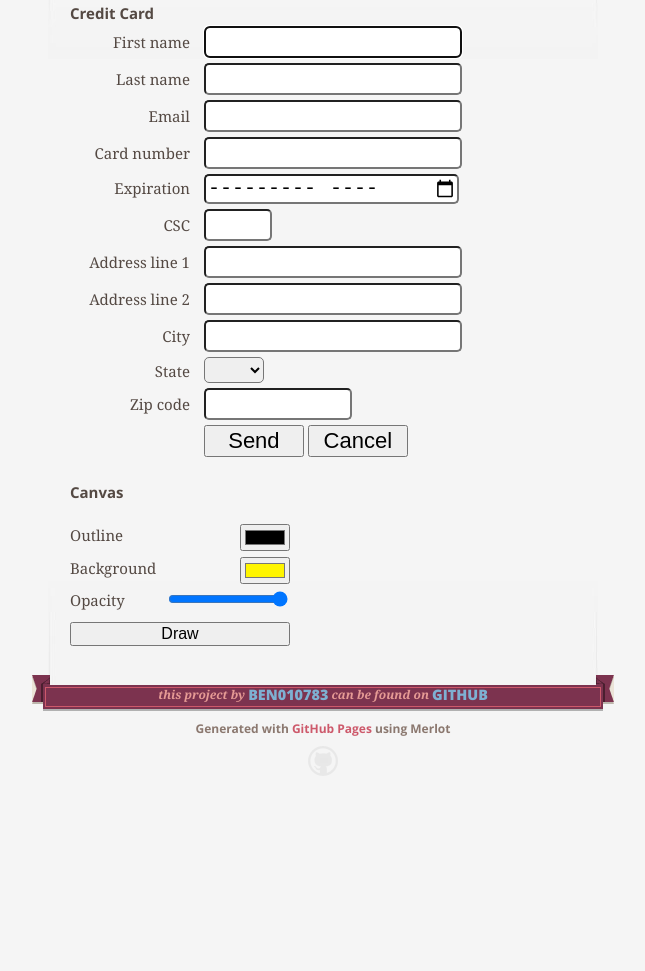
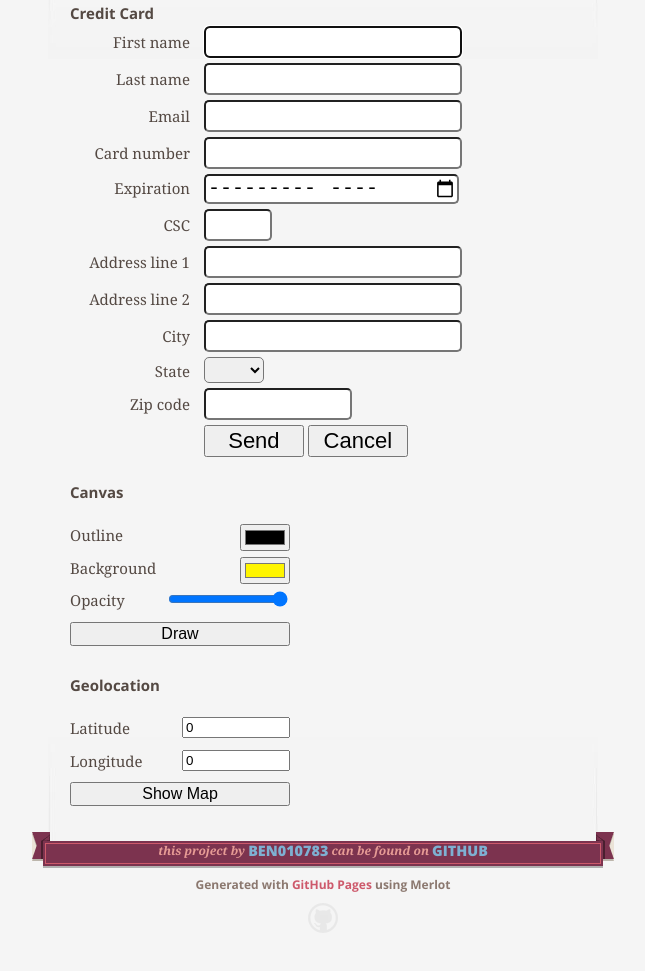
Before and after one commit to JiveManlyBen/html5-examples, a plain HTML site: page forms.html in a window 1280 px wide. Shown: the part 286-1257 px from the top of the page, without its empty margins (317-962 px from the left). Before the commit the page ends 1102 px from the top, so only its background shows below. Drawn offline with nearby package versions, Linux system fonts and the light colour scheme.

Commit message:
Added an example of number input type and geolocation

```diff
--- a/forms.html
+++ b/forms.html
@@ -189,7 +189,21 @@
 	</div>
 	<div class="clear"></div>
 </section>
-     </section>
+
+<section id="geolocation" class="form_section">
+<h3>
+<a name="geolocation" class="anchor" href="#geolocation"><span class="octicon octicon-link"></span></a>Geolocation</h3>
+
+	<div class="geo_controls">
+		<label class="geo_label">Latitude<input id="geo_latitude" class="geo_coord" type="number" min="-90" max="90"></label>
+		<label class="geo_label">Longitude<input id="geo_longitude" class="geo_coord" type="number" min="-90" max="90"></label>
+		<label class="geo_label"><button id="map_button" class="show_map">Show Map</button></label>
+	</div>
+	<div class="geo_display">
+	</div>
+	<div class="clear"></div>
+</section>
+	    </section>
 
       <footer>
         <span class="ribbon-outer">
--- a/javascripts/forms.js
+++ b/javascripts/forms.js
@@ -1,4 +1,21 @@
 jQuery(function ($) {
+  var latitude = 0, longitude = 0;
+  if ("geolocation" in navigator) {
+    navigator.geolocation.getCurrentPosition(function(position) {
+      $("#geo_latitude").val(position.coords.latitude);
+      $("#geo_longitude").val(position.coords.longitude);
+    }, function() {
+      $("#geo_latitude").val(0);
+      $("#geo_longitude").val(0);
+    });
+  }
+  $("#geo_latitude").val(latitude);
+  $("#geo_longitude").val(longitude);
+  $("#map_button").click(function() {
+    $(".geo_display").empty();
+    var imgSrc = "http://maps.googleapis.com/maps/api/staticmap?center=" + $("#geo_latitude").val() + "," + $("#geo_longitude").val() + "&zoom=14&size=250x250&sensor=false";
+    $(".geo_display").append("<img src=\"" + imgSrc + "\" />");
+  });
   $("#canvas_button").click(function() {
   var canvas = document.getElementById('canvas_example');
   canvas.width = canvas.width;
--- a/stylesheets/mobile.css
+++ b/stylesheets/mobile.css
@@ -520,3 +520,7 @@ dd p:first-child {
 .canvas_draw {
   width: 320px;
 }
+
+.geo_controls {
+  width: 260px;
+}
--- a/stylesheets/screen.css
+++ b/stylesheets/screen.css
@@ -607,13 +607,13 @@ dd p:first-child {
   font-size: 22px;
 }
 
-.canvas_controls {
+.canvas_controls, .geo_controls {
   float: left;
   padding-top: 20px;
   width: 220px;
 }
 
-.canvas_color_label {
+.canvas_color_label, .geo_label {
   display: block;
   padding-bottom: 10px;
 }
@@ -622,17 +622,27 @@ dd p:first-child {
   float: right;
 }
 
+.geo_coord {
+  float: right;
+  width: 100px;
+}
+
 .canvas_opacity_picker {
   float: right;
   width: 120px;
 }
 
 .canvas_display {
+  float: left;
   padding-left: 50px;
-  float: left;
 }
 
-.canvas_draw {
+.geo_display {
+  float: left;
+  padding-left: 25px;
+}
+
+.canvas_draw, .show_map {
   float: right;
   font-size: 16px;
   width: 220px;
```
